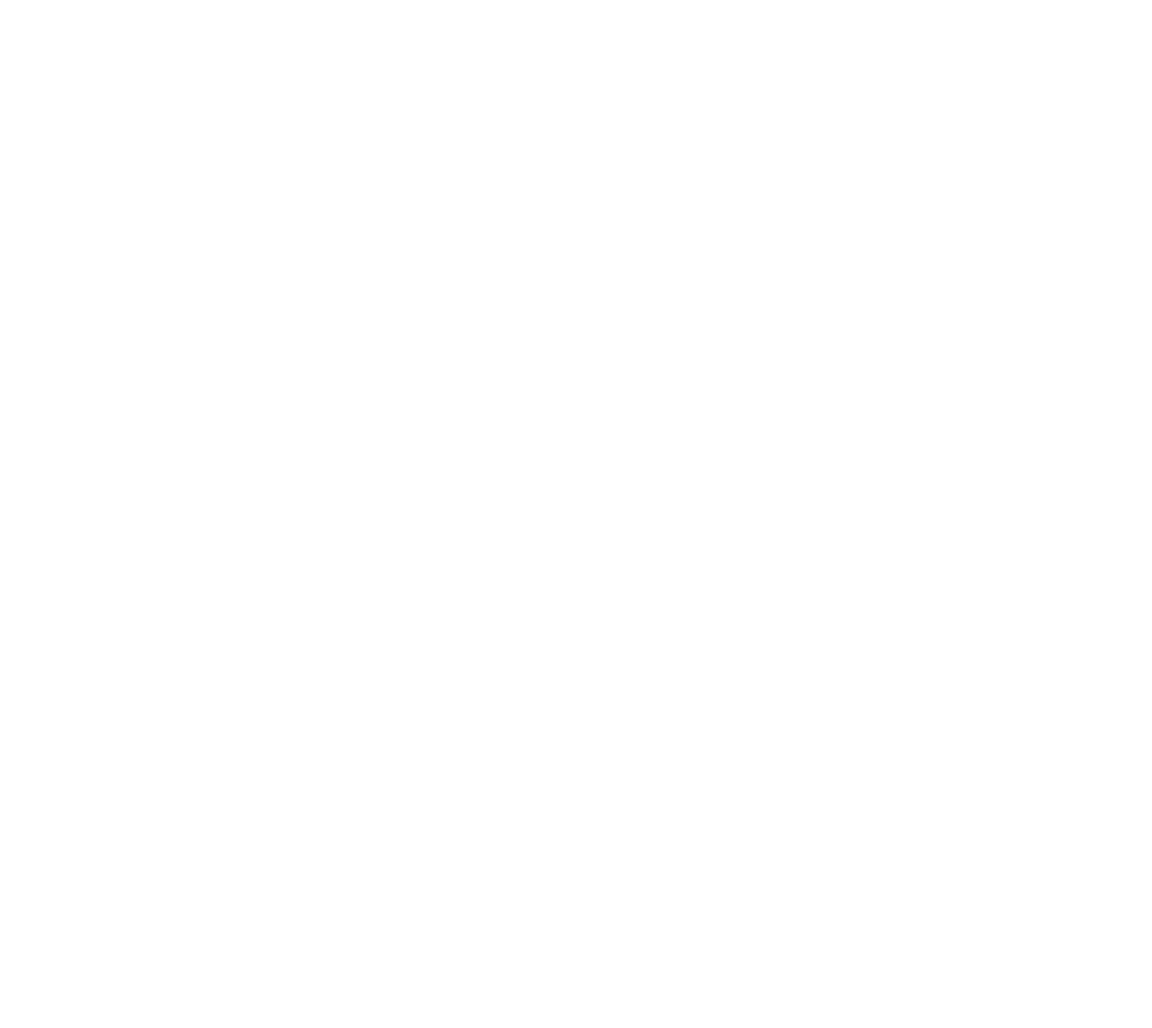
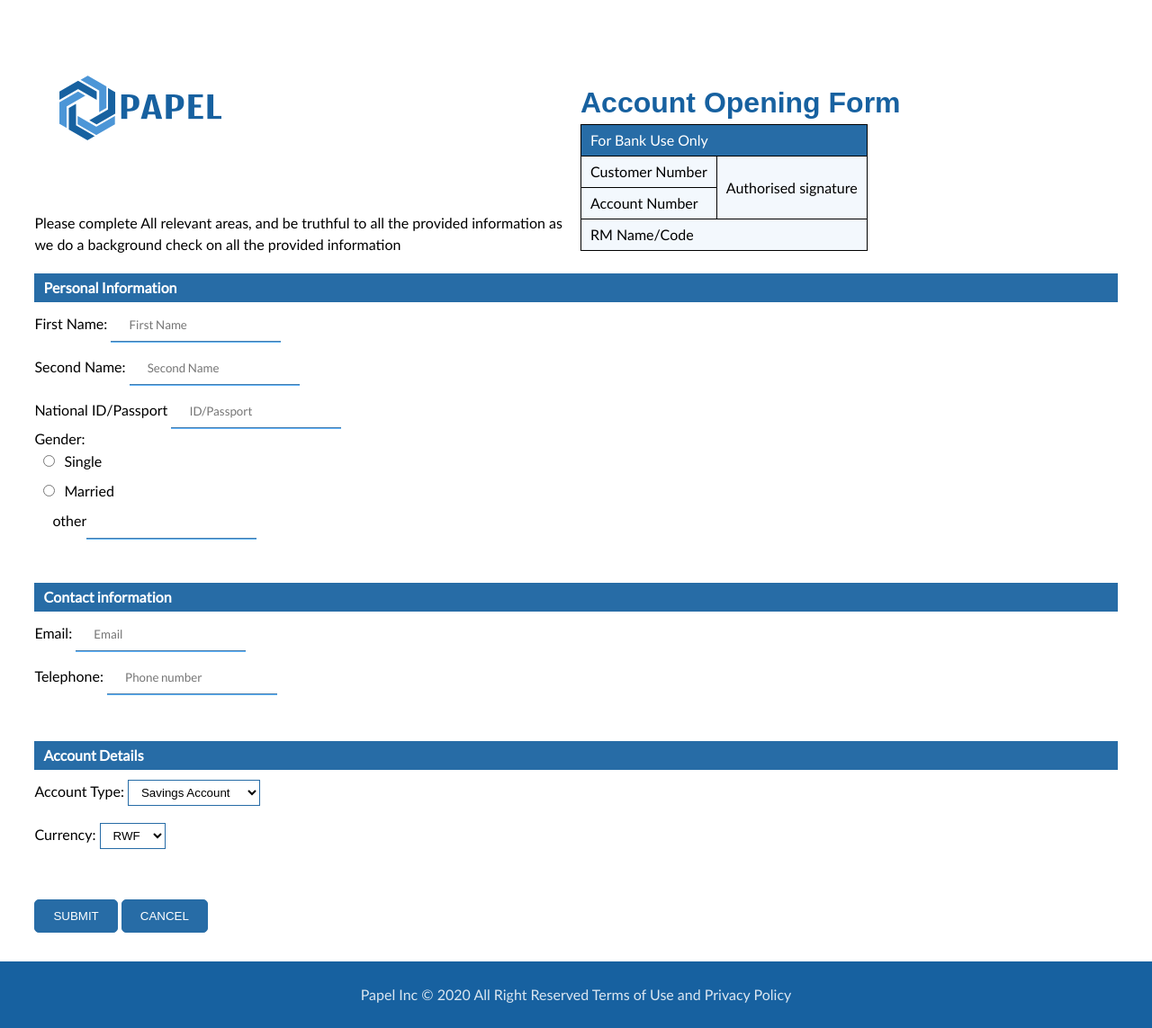
Before and after one commit to irfiacre/Papel, a plain HTML site: page UI/html/openAc.html in a window 1280 px wide. Shown: the whole page at 90% size. Before the commit the page ends 800 px from the top, so only its background shows below. Drawn offline with Linux system fonts and the light colour scheme.

Commit message:
ft(opening an account):adding open account page
- adding a page(Html,css) for a user to fill in order to open an account
- modifying the landing page  to allow the user to navigate the open
account.

[finishes #171029476]

```diff
--- /dev/null
+++ b/UI/css/openAcc.css
@@ -0,0 +1,105 @@
+*{
+    padding: 0;
+    margin: 0;
+    box-sizing: border-box;
+}
+html{
+    font-family: 'Raleway',sans-serif;
+    line-height: 1.5;
+    font-size: 16px;
+}
+.logo{
+    padding: 10px 3%;
+}
+
+.header{
+    display: grid;
+    grid-gap: 10px;
+    grid-template-columns: repeat(2,1fr);
+    padding: 10px 3%;
+}
+table{
+    border-collapse: collapse;
+    background-color: #F3F8FD;
+}
+td{
+    border: 1px groove black;
+    padding: 5px 10px;
+}
+#bank{
+    background-color: #276CA6;
+    color: white;
+}
+.heading2{
+    margin-top: 10vh;
+}
+.heading2 h1{
+    color: #1761A0;
+    font-family: sans-serif;
+}
+
+h4{
+    font-family: 'Lato',sans-serif;
+    background-color: #276CA6;
+    color: white;
+    padding: 0px 10px;
+    line-height: 2;
+}
+.form{
+    padding: 10px 3%;
+}
+.information{
+    line-height: 3;
+}
+.input{
+    background-color: white;
+    padding: 10px 20px;
+    border: 0px solid white;
+    border-bottom: 2px groove rgb(100, 183, 255);
+    outline: none;
+    font-family: 'Lato',sans-serif;
+}
+.input:focus{
+    background-color: #F3F8FD;
+    border-color: #276CA6;
+}
+.radio{
+    margin: 10px;
+}
+
+#other{
+    margin: 10px 20px;
+}
+
+#gender{
+    line-height: 1;
+}
+select,option{
+    border: 1px solid #276CA6;
+    background-color: white;
+    padding: 5px 10px;
+}
+.buttons{
+    background-color: #276CA6;
+    color: white;
+    padding: 10px 20px;
+    border: 1px solid #276CA6;
+    border-radius: 5px;
+    cursor: pointer;
+}
+
+.buttons:hover{
+    background-color: #F3F8FD;
+    color: black;
+}
+
+
+
+@media(max-width:450px){
+    .header{
+        display: grid;
+        grid-gap: 10px;
+        grid-template-columns: repeat(1,1fr);
+        padding: 10px 3%;
+    }
+}
--- a/UI/css/style.css
+++ b/UI/css/style.css
@@ -21,6 +21,10 @@ html{
     color: #276CA6;
     width: 70%;
 }
+h4 a{
+    color: #276CA6;
+}
+
 .icon{
     margin-top: -6vh;
     border-radius: 5px;
--- a/UI/html/openAc.html
+++ b/UI/html/openAc.html
@@ -0,0 +1,119 @@
+<!DOCTYPE html>
+<html lang="en">
+<head>
+    <meta charset="UTF-8">
+    <meta name="viewport" content="width=device-width, initial-scale=1.0">
+    <meta http-equiv="X-UA-Compatible" content="ie=edge">
+    <title>Open Account</title>
+    <link rel="shortcut icon" href="../images/logo1.png" type="image/x-icon">
+    <link rel="stylesheet" href="../css/openAcc.css">
+    <link rel="stylesheet" href="../css/footer.css">
+    <link href="https://fonts.googleapis.com/css?family=Karla|Lato|Nunito|Raleway|Rubik&display=swap" rel="stylesheet">
+</head>
+<body>
+<div class="accountForm">
+
+    <div class="header">
+        <div class="heading1">
+                <div class="logo">
+                      <a href="../../index.html"><img src="../images/logo2.png" alt="Papel inc"></a>
+
+                    </div>
+        <div class="warning">
+                <p>
+                    Please complete All relevant areas, and be truthful to all the provided information as we do a background check on all the provided information
+                </p>
+            </div>
+        </div>
+        <div class="heading2">
+            <h1>Account Opening Form</h1>
+            <table>
+                <tr>
+                    <td colspan="2" id="bank">For Bank Use Only</td>
+                </tr>
+                <tr>
+                    <td>Customer Number</td>
+                    <td rowspan="2">Authorised signature</td>
+                </tr>
+                <tr>
+                    <td>Account Number</td>
+
+                </tr>
+                <tr>
+                    <td colspan="2">RM Name/Code</td>
+                </tr>
+            </table>
+        </div>
+    </div>
+
+
+    <div class="form">
+        <form action="" method="post">
+            <div   class="information"  id="personal">
+                <h4>Personal Information</h4>
+                       <p>First Name: <label for="fname">
+                        <input type="text" name="fname" class="input"  id="fname" placeholder="First Name" required>
+                        </label></p>
+                        <p>Second Name:<label for="sname">
+                        <input type="text" name="sname" class="input"  id="sname" placeholder="Second Name" required>
+                        </label></p>
+                        <p>National ID/Passport<label for="id">
+                        <input type="text" name="id" class="input"  id="id" placeholder="ID/Passport" required>
+                        </label></p>
+                        <p id="gender">Gender:<label for="email"><br>
+                            <input type="radio" name="single"  class="radio" id="single">Single <br>
+                            <input type="radio" name="married" class="radio" id="married">Married <br>
+                            <span id="other">other<input type="text" name="female" class="input"></span>
+                        </label></p>       <br>
+            </div>
+
+            <div   class="information"  id="contact">
+                <h4>Contact information</h4>
+                    <p>Email: <label for="email">
+                        <input type="text" name="email" class="input"  id="email" placeholder="Email" required>
+                        </label></p>
+                    <p>Telephone:<label for="tel">
+                        <input type="text" name="tel" class="input"  id="tel" placeholder="Phone number" required>
+                        </label></p><br>
+            </div>
+
+            <div   class="information"  id="contact">
+                    <h4>Account Details</h4>
+                        <p>Account Type: <label for="type">
+                                <select>
+                                        <option value="savings">Savings Account</option>
+                                        <option value="personal">Personal Account</option>
+                                        <option value="current">Current Account</option>
+                                        <option value="fixed">Fixed Account</option>
+                                </select>
+
+                        </label></p>
+                        <p>Currency:<label for="currency">
+                                <select>
+                                        <option value="savings">RWF</option>
+                                        <option value="personal">USD</option>
+                                </select>
+
+                        </label></p>
+                </div>
+                <br><br>
+
+
+
+                <input type="button" class="buttons" value="SUBMIT">
+                <input type="button" class="buttons" value="CANCEL">
+
+            </form>
+    </div>
+</div>
+<div>
+        <footer>
+
+                <p>Papel Inc © 2020 All Right Reserved Terms of Use and Privacy Policy</p>
+
+        </footer>
+        </div>
+
+
+</body>
+</html>
```
Also changed, not shown: index.html (+1 -1 lines).
